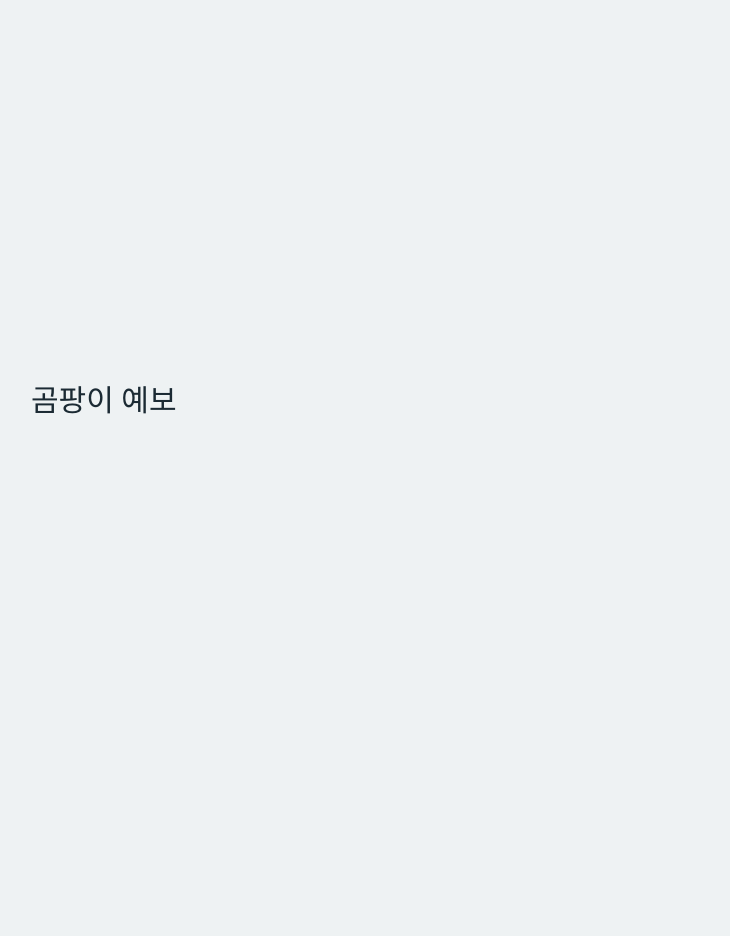
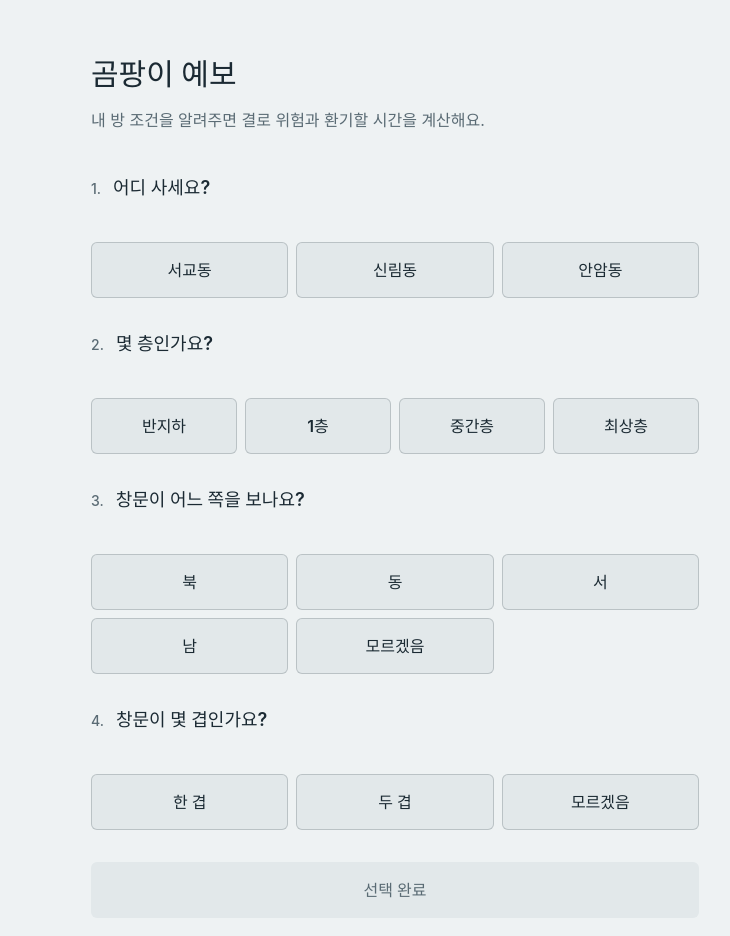
Before and after one commit to lee-s-ddagari/frontend, a React (Vite) app: page / in a window 1280 px wide. Shown: the top 936 px of the page, without its empty margins (245-975 px from the left). Before the commit the page ends 800 px from the top, so only its background shows below. Built offline with nearby package versions, Linux system fonts and the light colour scheme.

Commit message:
feat: add room profile onboarding

```diff
--- a/src/App.tsx
+++ b/src/App.tsx
@@ -1,8 +1,33 @@
+import { useState } from 'react';
+import Onboarding from './components/Onboarding';
+import {
+  loadRoomProfile,
+  saveRoomProfile,
+} from './storage/roomProfile';
+import type { RoomProfile } from './types';
+
 function App() {
+  const [profile, setProfile] = useState<RoomProfile | null>(loadRoomProfile);
+
+  function handleOnboardingComplete(nextProfile: RoomProfile) {
+    saveRoomProfile(nextProfile);
+    setProfile(nextProfile);
+  }
+
+  if (!profile) {
+    return <Onboarding onComplete={handleOnboardingComplete} />;
+  }
+
   return (
     <main className="min-h-screen bg-surface text-ink">
-      <div className="mx-auto flex min-h-screen max-w-3xl items-center px-5 py-12">
-        <h1 className="text-3xl font-semibold">곰팡이 예보</h1>
+      <div className="mx-auto flex min-h-screen max-w-2xl items-center px-5 py-12 sm:px-8">
+        <section className="w-full border-y border-ink/20 py-8">
+          <p className="text-base text-ink-muted">{profile.address.label}</p>
+          <h1 className="mt-2 text-3xl font-semibold">곰팡이 예보</h1>
+          <p className="mt-4 text-base leading-7 text-ink-muted">
+            방 정보가 저장되었습니다.
+          </p>
+        </section>
       </div>
     </main>
   );
--- /dev/null
+++ b/src/components/Onboarding.tsx
@@ -0,0 +1,189 @@
+import { useState, type FormEvent } from 'react';
+import {
+  MOCK_LOCATIONS,
+  type MockScenarioKey,
+} from '../data/mockScenarios';
+import type {
+  Facing,
+  FloorType,
+  RoomProfile,
+  WindowType,
+} from '../types';
+
+interface Option<T extends string> {
+  value: T;
+  label: string;
+}
+
+interface OptionGroupProps<T extends string> {
+  questionNumber: number;
+  legend: string;
+  options: readonly Option<T>[];
+  value: T | null;
+  onChange: (value: T) => void;
+  columns: 'two' | 'three';
+}
+
+const FLOOR_OPTIONS: readonly Option<FloorType>[] = [
+  { value: 'basement', label: '반지하' },
+  { value: 'first', label: '1층' },
+  { value: 'middle', label: '중간층' },
+  { value: 'top', label: '최상층' },
+];
+
+const FACING_OPTIONS: readonly Option<Facing>[] = [
+  { value: 'N', label: '북' },
+  { value: 'E', label: '동' },
+  { value: 'W', label: '서' },
+  { value: 'S', label: '남' },
+  { value: 'unknown', label: '모르겠음' },
+];
+
+const WINDOW_OPTIONS: readonly Option<WindowType>[] = [
+  { value: 'single', label: '한 겹' },
+  { value: 'double', label: '두 겹' },
+  { value: 'unknown', label: '모르겠음' },
+];
+
+const ADDRESS_OPTIONS: readonly Option<MockScenarioKey>[] =
+  MOCK_LOCATIONS.map((location) => ({
+    value: location.scenario,
+    label: location.label.split(' ').pop() ?? location.label,
+  }));
+
+function OptionGroup<T extends string>({
+  questionNumber,
+  legend,
+  options,
+  value,
+  onChange,
+  columns,
+}: OptionGroupProps<T>) {
+  const gridClassName =
+    columns === 'two'
+      ? 'grid-cols-2 sm:grid-cols-4'
+      : 'grid-cols-3';
+
+  return (
+    <fieldset className="border-t border-ink/20 pt-6">
+      <legend className="mb-4 flex w-full items-baseline gap-3 text-lg font-semibold">
+        <span className="text-sm font-medium text-ink-muted">
+          {questionNumber}.
+        </span>
+        {legend}
+      </legend>
+      <div className={`grid gap-2 ${gridClassName}`}>
+        {options.map((option) => {
+          const selected = option.value === value;
+
+          return (
+            <button
+              key={option.value}
+              type="button"
+              aria-pressed={selected}
+              className={`min-h-14 rounded-md border px-3 py-3 text-base font-semibold transition-colors ${
+                selected
+                  ? 'border-ink bg-ink text-surface'
+                  : 'border-ink/20 bg-surface-alt text-ink hover:border-ink/50'
+              }`}
+              onClick={() => onChange(option.value)}
+            >
+              {option.label}
+            </button>
+          );
+        })}
+      </div>
+    </fieldset>
+  );
+}
+
+interface OnboardingProps {
+  onComplete: (profile: RoomProfile) => void;
+}
+
+export default function Onboarding({ onComplete }: OnboardingProps) {
+  const [address, setAddress] = useState<MockScenarioKey | null>(null);
+  const [floor, setFloor] = useState<FloorType | null>(null);
+  const [facing, setFacing] = useState<Facing | null>(null);
+  const [windowType, setWindowType] = useState<WindowType | null>(null);
+
+  const complete = Boolean(address && floor && facing && windowType);
+
+  function handleSubmit(event: FormEvent<HTMLFormElement>) {
+    event.preventDefault();
+
+    const location = MOCK_LOCATIONS.find(
+      (candidate) => candidate.scenario === address,
+    );
+    if (!complete || !location || !floor || !facing || !windowType) {
+      return;
+    }
+
+    onComplete({
+      address: {
+        label: location.label,
+        nx: location.nx,
+        ny: location.ny,
+      },
+      floor,
+      facing,
+      window: windowType,
+    });
+  }
+
+  return (
+    <main className="min-h-screen bg-surface text-ink">
+      <div className="mx-auto w-full max-w-2xl px-5 py-10 sm:px-8 sm:py-14">
+        <header className="mb-10">
+          <h1 className="text-3xl font-semibold leading-tight">곰팡이 예보</h1>
+          <p className="mt-3 text-base leading-7 text-ink-muted">
+            내 방 조건을 알려주면 결로 위험과 환기할 시간을 계산해요.
+          </p>
+        </header>
+
+        <form className="space-y-8" onSubmit={handleSubmit}>
+          <OptionGroup
+            questionNumber={1}
+            legend="어디 사세요?"
+            options={ADDRESS_OPTIONS}
+            value={address}
+            onChange={setAddress}
+            columns="three"
+          />
+          <OptionGroup
+            questionNumber={2}
+            legend="몇 층인가요?"
+            options={FLOOR_OPTIONS}
+            value={floor}
+            onChange={setFloor}
+            columns="two"
+          />
+          <OptionGroup
+            questionNumber={3}
+            legend="창문이 어느 쪽을 보나요?"
+            options={FACING_OPTIONS}
+            value={facing}
+            onChange={setFacing}
+            columns="three"
+          />
+          <OptionGroup
+            questionNumber={4}
+            legend="창문이 몇 겹인가요?"
+            options={WINDOW_OPTIONS}
+            value={windowType}
+            onChange={setWindowType}
+            columns="three"
+          />
+
+          <button
+            type="submit"
+            disabled={!complete}
+            className="min-h-14 w-full rounded-md bg-ink px-5 py-3 text-base font-semibold text-surface transition-colors hover:bg-ink/90 disabled:cursor-not-allowed disabled:bg-surface-alt disabled:text-ink-muted"
+          >
+            선택 완료
+          </button>
+        </form>
+      </div>
+    </main>
+  );
+}
--- a/src/index.css
+++ b/src/index.css
@@ -15,13 +15,11 @@
 }
 
 html {
-  min-width: 360px;
   background: #eef2f3;
 }
 
 body {
   margin: 0;
-  min-width: 360px;
   min-height: 100vh;
 }
 
@@ -31,6 +29,6 @@ input {
 }
 
 :focus-visible {
-  outline: 3px solid #2f7d8c;
+  outline: 3px solid #1b2a33;
   outline-offset: 3px;
 }
--- /dev/null
+++ b/src/storage/roomProfile.ts
@@ -0,0 +1,100 @@
+import type {
+  Facing,
+  FloorType,
+  RoomProfile,
+  WindowType,
+} from '../types';
+
+const STORAGE_KEY = 'mold-forecast:room';
+
+const FLOOR_TYPES: readonly FloorType[] = [
+  'basement',
+  'first',
+  'middle',
+  'top',
+];
+const FACINGS: readonly Facing[] = ['N', 'E', 'W', 'S', 'unknown'];
+const WINDOW_TYPES: readonly WindowType[] = [
+  'single',
+  'double',
+  'unknown',
+];
+
+function isRecord(value: unknown): value is Record<string, unknown> {
+  return typeof value === 'object' && value !== null && !Array.isArray(value);
+}
+
+function isFiniteNumber(value: unknown): value is number {
+  return typeof value === 'number' && Number.isFinite(value);
+}
+
+function isRoomProfile(value: unknown): value is RoomProfile {
+  if (!isRecord(value) || !isRecord(value.address)) {
+    return false;
+  }
+
+  const addressIsValid =
+    typeof value.address.label === 'string' &&
+    value.address.label.trim().length > 0 &&
+    isFiniteNumber(value.address.nx) &&
+    isFiniteNumber(value.address.ny);
+  const requiredSelectionsAreValid =
+    FLOOR_TYPES.includes(value.floor as FloorType) &&
+    FACINGS.includes(value.facing as Facing) &&
+    WINDOW_TYPES.includes(value.window as WindowType);
+  const indoorDryingIsValid =
+    value.indoorDrying === undefined ||
+    typeof value.indoorDrying === 'boolean';
+  const occupantsAreValid =
+    value.occupants === undefined ||
+    (isFiniteNumber(value.occupants) &&
+      Number.isInteger(value.occupants) &&
+      value.occupants >= 1);
+  const measuredIsValid =
+    value.measured === undefined ||
+    (isRecord(value.measured) &&
+      isFiniteNumber(value.measured.tempC) &&
+      isFiniteNumber(value.measured.humidity) &&
+      value.measured.humidity >= 0 &&
+      value.measured.humidity <= 100);
+
+  return (
+    addressIsValid &&
+    requiredSelectionsAreValid &&
+    indoorDryingIsValid &&
+    occupantsAreValid &&
+    measuredIsValid
+  );
+}
+
+export function loadRoomProfile(): RoomProfile | null {
+  if (typeof window === 'undefined') {
+    return null;
+  }
+
+  try {
+    const stored = window.localStorage.getItem(STORAGE_KEY);
+    if (!stored) {
+      return null;
+    }
+
+    const parsed: unknown = JSON.parse(stored);
+    if (!isRoomProfile(parsed)) {
+      window.localStorage.removeItem(STORAGE_KEY);
+      return null;
+    }
+
+    return parsed;
+  } catch {
+    try {
+      window.localStorage.removeItem(STORAGE_KEY);
+    } catch {
+      // Storage can be unavailable in restricted browser contexts.
+    }
+    return null;
+  }
+}
+
+export function saveRoomProfile(profile: RoomProfile): void {
+  window.localStorage.setItem(STORAGE_KEY, JSON.stringify(profile));
+}
```
